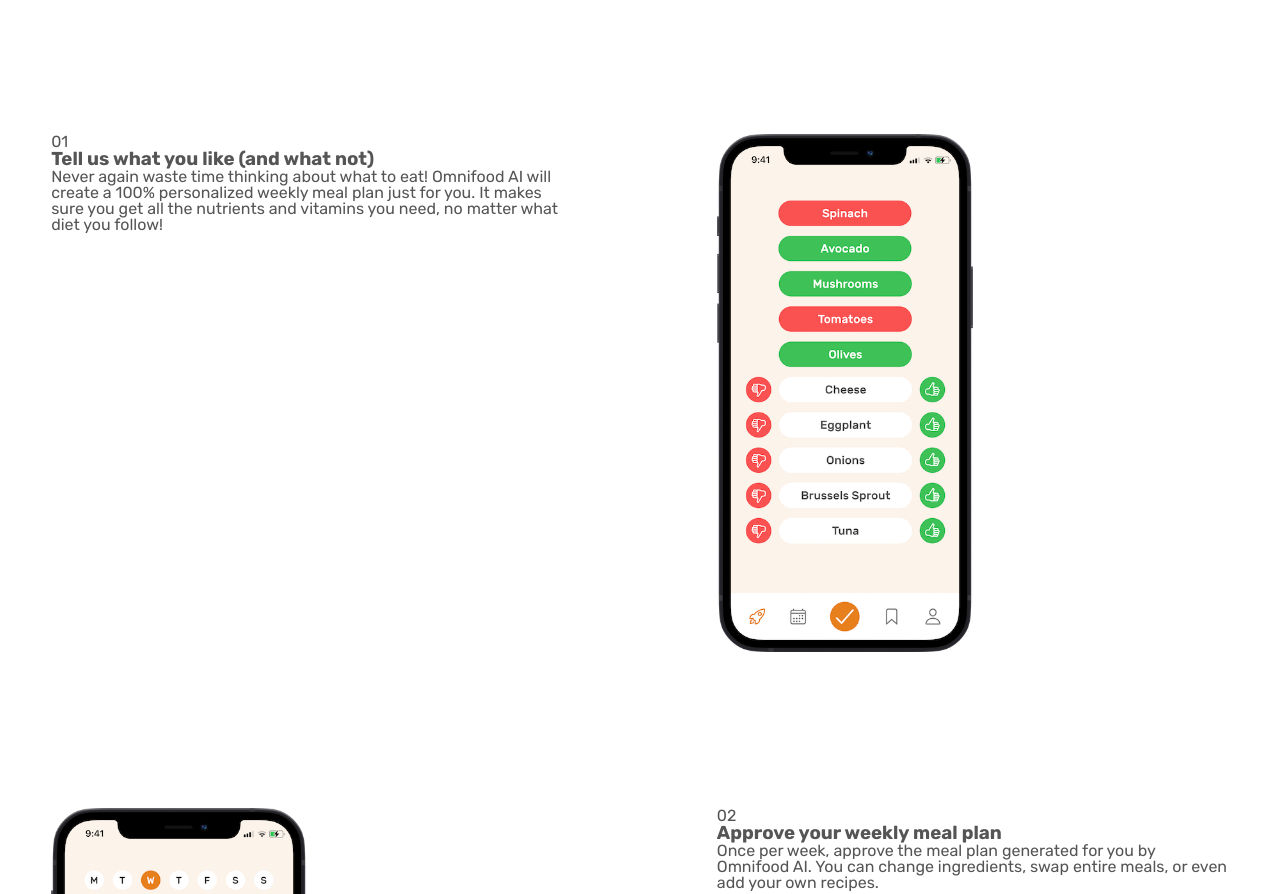
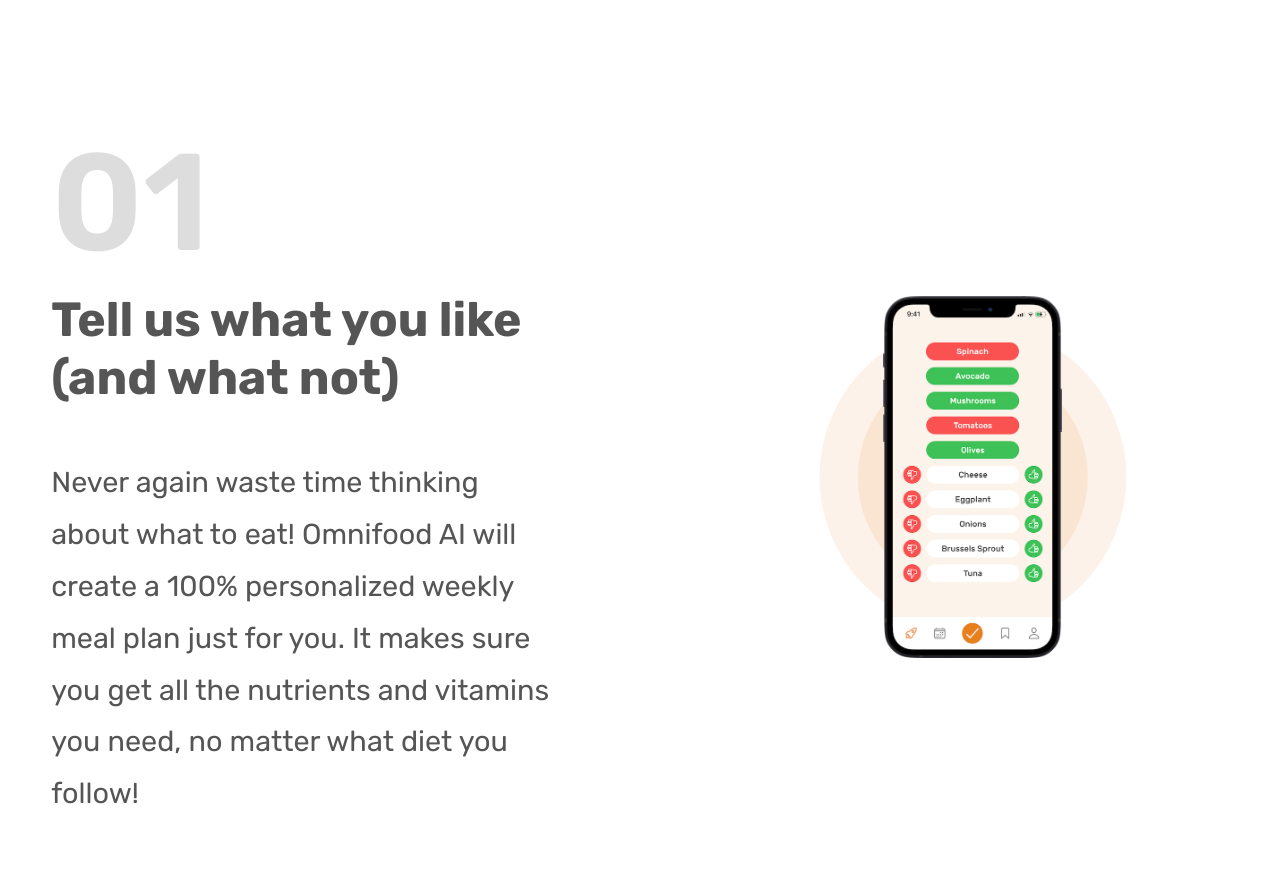
Before and after one commit to benlaguroun/omnifood, a plain HTML site: page index.html in a window 1280 px wide. Shown: the part 1940-2834 px from the top of the page. Drawn offline with Linux system fonts and the light colour scheme.

Commit message:
add section

```diff
--- /dev/null
+++ b/css/general.css
@@ -0,0 +1,119 @@
+* {
+  padding: 0;
+  margin: 0;
+  box-sizing: border-box;
+}
+
+body {
+  font-family: "Rubik", sans-serif;
+  line-height: 1;
+  font-weight: 400;
+  color: #555;
+}
+
+/* ****************************** */
+/* GENERAL REUSABLE COMPONENTS */
+/* ****************************** */
+
+.container {
+  max-width: 120rem;
+  padding: 0 3.2rem;
+  margin: 0 auto;
+}
+.grid {
+  display: grid;
+  column-gap: 9.6rem;
+  row-gap: 9.6rem;
+
+  align-items: center;
+}
+
+.grid--2-cols {
+  grid-template-columns: repeat(2, 1fr);
+}
+
+.grid--3-cols {
+  grid-template-columns: repeat(3, 1fr);
+}
+.grid--4-cols {
+  grid-template-columns: repeat(4, 1fr);
+}
+
+.grid--center-v {
+  align-items: center;
+}
+.heading-primary,
+.heading-secondary,
+.heading-lertiary {
+  font-weight: 700;
+  color: #333;
+  letter-spacing: -0.5px;
+}
+.heading-primary {
+  font-size: 5.2rem;
+  line-height: 1.05;
+  margin-bottom: 3.2rem;
+}
+
+.heading-secondary {
+  font-size: 4.4rem;
+  line-height: 1.2;
+  margin-bottom: 9.6rem;
+}
+
+.heading-tertiary {
+  font-size: 3rem;
+  line-height: 1.2;
+  margin-bottom: 3.2rem;
+}
+.subheading {
+  display: block;
+  font-size: 1.6rem;
+  font-weight: 500;
+  color: #cf711f;
+  text-transform: uppercase;
+  margin-bottom: 1.6rem;
+  letter-spacing: 0.75px;
+}
+.btn:link,
+.btn:visited {
+  display: inline-block;
+  background-color: #e67e22;
+  font-size: 2rem;
+  font-weight: 600;
+  color: #fff;
+  padding: 1.6rem 3.2rem;
+  border-radius: 9px;
+  text-decoration: none;
+
+  transition: all 0.3s;
+}
+.btn--full:link,
+.btn--full:visited {
+  background-color: #e67e22;
+  color: #fff;
+}
+
+.btn--full:hover,
+.btn--full:active {
+  background-color: #cf711f;
+}
+
+.btn--outline:link,
+.btn--outline:visited {
+  background-color: #fff;
+  color: #555;
+}
+.btn--outline:hover,
+.btn--outline:active {
+  background-color: #fdf2e9;
+
+  /* border: 3px solid white; */
+
+  /* trick to add border inside */
+  box-shadow: inset 0 0 0 3px #fff;
+}
+
+.margin-right-sm {
+  margin-right: 1.6rem !important;
+}
--- a/css/style.css
+++ b/css/style.css
@@ -1,108 +1,3 @@
-* {
-  padding: 0;
-  margin: 0;
-  box-sizing: border-box;
-}
-
-body {
-  font-family: "Rubik", sans-serif;
-  line-height: 1;
-  font-weight: 400;
-  color: #555;
-}
-
-/* ****************************** */
-/* GENERAL REUSABLE COMPONENTS */
-/* ****************************** */
-
-.container {
-  max-width: 120rem;
-  padding: 0 3.2rem;
-  margin: 0 auto;
-}
-.grid {
-  display: grid;
-  gap: 9.6rem;
-}
-
-.grid--2-cols {
-  grid-template-columns: repeat(2, 1fr);
-}
-
-.grid--3-cols {
-  grid-template-columns: repeat(3, 1fr);
-}
-.grid--4-cols {
-  grid-template-columns: repeat(4, 1fr);
-}
-.heading-primary,
-.heading-secondary {
-  font-weight: 700;
-  color: #333;
-  letter-spacing: -0.5px;
-}
-.heading-primary {
-  font-size: 5.2rem;
-  line-height: 1.05;
-  margin-bottom: 3.2rem;
-}
-
-.heading-secondary {
-  font-size: 4.4rem;
-  line-height: 1.2;
-  margin-bottom: 9.6rem;
-}
-.subheading {
-  display: block;
-  font-size: 1.6rem;
-  font-weight: 500;
-  color: #cf711f;
-  text-transform: uppercase;
-  margin-bottom: 1.6rem;
-  letter-spacing: 0.75px;
-}
-.btn:link,
-.btn:visited {
-  display: inline-block;
-  background-color: #e67e22;
-  font-size: 2rem;
-  font-weight: 600;
-  color: #fff;
-  padding: 1.6rem 3.2rem;
-  border-radius: 9px;
-  text-decoration: none;
-
-  transition: all 0.3s;
-}
-.btn--full:link,
-.btn--full:visited {
-  background-color: #e67e22;
-  color: #fff;
-}
-
-.btn--full:hover,
-.btn--full:active {
-  background-color: #cf711f;
-}
-
-.btn--outline:link,
-.btn--outline:visited {
-  background-color: #fff;
-  color: #555;
-}
-.btn--outline:hover,
-.btn--outline:active {
-  background-color: #fdf2e9;
-
-  /* border: 3px solid white; */
-
-  /* trick to add border inside */
-  box-shadow: inset 0 0 0 3px #fff;
-}
-
-.margin-right-sm {
-  margin-right: 1.6rem !important;
-}
 /* ****************************** */
 /* HEADER */
 /* ****************************** */
@@ -222,6 +117,50 @@ body {
 .section-how {
   padding: 9.6px 0;
 }
+
+.step-number {
+  font-size: 8.6rem;
+  font-weight: 600;
+  color: #ddd;
+  margin-bottom: 1.2rem;
+}
+
+.step-description {
+  font-size: 1.8rem;
+  line-height: 1.8;
+}
+.step-img-box {
+  position: relative;
+  display: flex;
+  align-items: center;
+  justify-content: center;
+}
+
+.step-img-box::before,
+.step-img-box::after {
+  content: "";
+  display: block;
+  border-radius: 50%;
+  position: absolute;
+  top: 50%;
+  left: 50%;
+  transform: translate(-50%, -50%);
+}
+
+.step-img-box::before {
+  width: 60%;
+  /* height: 60%; */
+  padding-bottom: 60%;
+  background-color: #fdf2e9;
+  z-index: -1;
+}
+
+.step-img-box::after {
+  width: 45%;
+  padding-bottom: 45%;
+  background-color: #fae5d3;
+  z-index: -1;
+}
 .step-img {
-  width: 50%;
+  width: 35%;
 }
--- a/index.html
+++ b/index.html
@@ -11,6 +11,7 @@
     />
 
     <link rel="stylesheet" href="css/style.css" />
+    <link rel="stylesheet" href="css/general.css" />
 
     <title>Omnifood</title>
   </head>
@@ -74,7 +75,7 @@
             Your daily dose of health in 3 simple steps
           </h2>
         </div>
-        <div class="container grid grid--2-cols">
+        <div class="container grid grid--2-cols grid--center-v">
           <!-- step 1 -->
           <div class="step-text-box">
             <p class="step-number">01</p>
```
